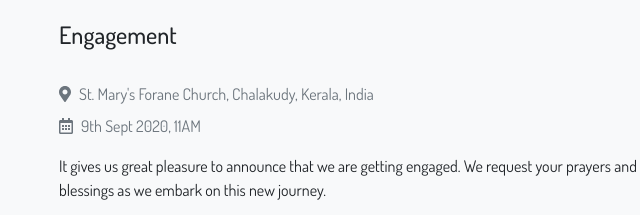
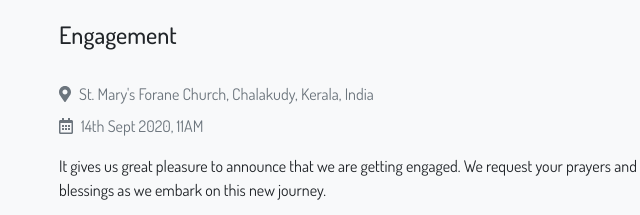
Before and after one commit to svaru001/blessenwedding, a plain HTML site: page index.html in a window 1280 px wide. Shown: the part 2099-2314 px from the top of the page, 26-666 px from the left. Drawn offline with nearby package versions, Linux system fonts and the light colour scheme.

Commit message:
fixing date

```diff
--- a/index.html
+++ b/index.html
@@ -78,7 +78,7 @@
           <br>
           <ul>
             <li><i class="text-muted fas fa-map-marker-alt "></i><span class="pl-2 text-muted">St. Mary's Forane Church, Chalakudy, Kerala, India</span></li>
-            <li class="pt-2"><i class="text-muted far fa-calendar-alt "></i><span class="pl-2 text-muted">9th Sept 2020, 11AM</span></li>
+            <li class="pt-2"><i class="text-muted far fa-calendar-alt "></i><span class="pl-2 text-muted">14th Sept 2020, 11AM</span></li>
           </ul>
           <p>It gives us great pleasure to announce that we are getting engaged. We request your prayers and blessings as we embark on this new journey.</p><p>We are eager to celebrate our union with you soon. Stay safe till then!</p>
         </div>
```
